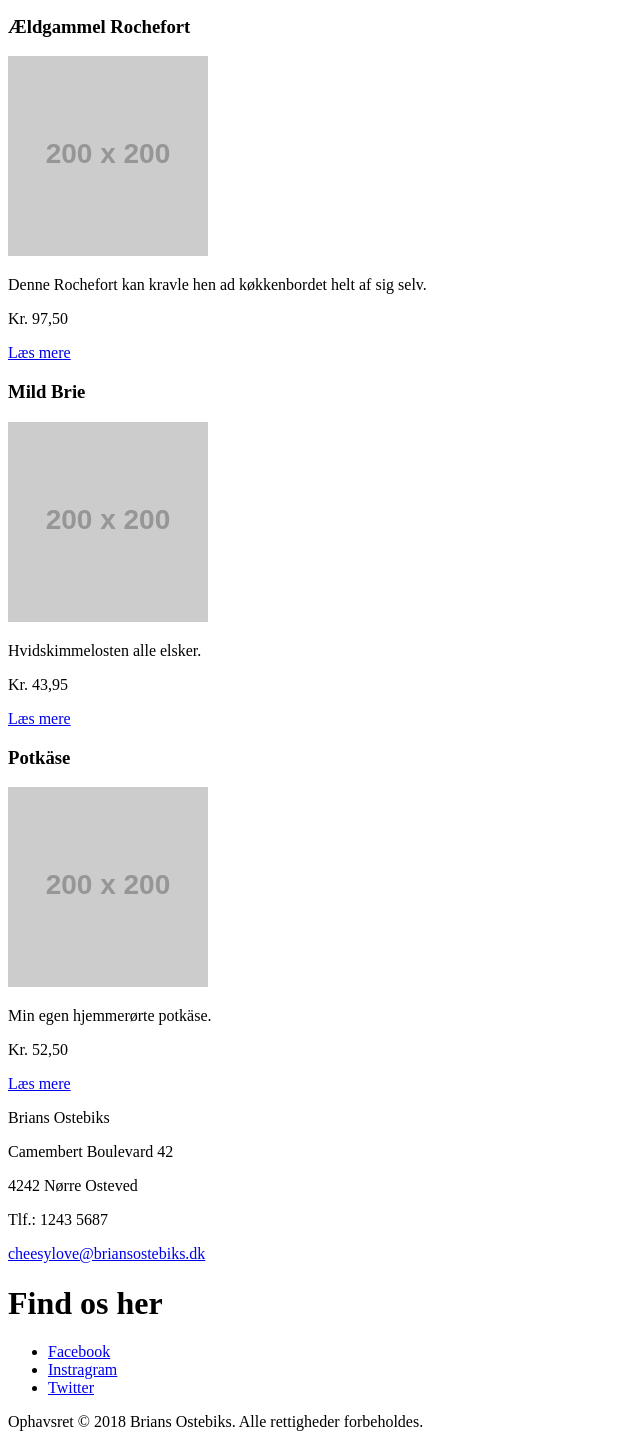
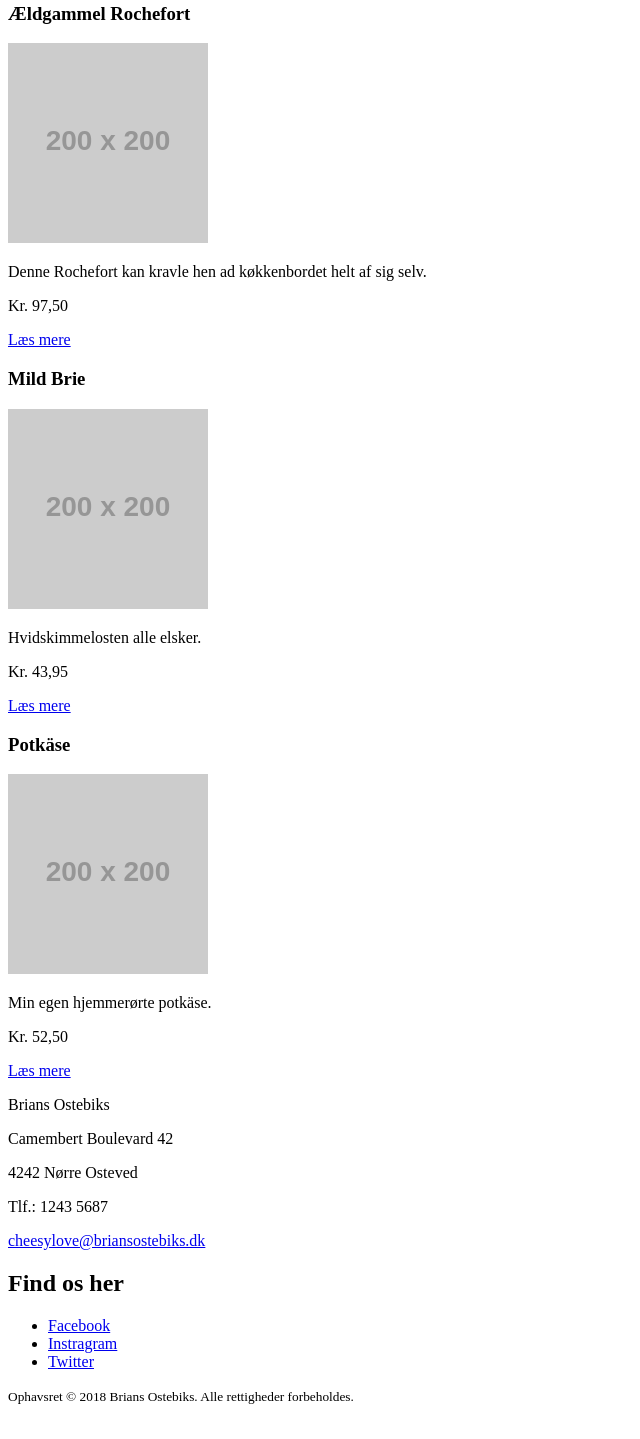
Before and after one commit to rts-cmk-wu09/bootcamp-html-3-MATHIAS1140, a plain HTML site: page index.html in a window 1280 px wide. Shown: the part 266-1705 px from the top of the page, without its empty margins (0-640 px from the left). After the commit the page ends 1679 px from the top, so only its background shows below. Drawn offline with Linux system fonts and the light colour scheme; placeholder pictures from the web are drawn by us.

Commit message:
add footer

```diff
--- a/index.html
+++ b/index.html
@@ -7,48 +7,48 @@
 	<title>Brians Ostebiks</title>
 </head>
 <body>
-	<div>
+	<header>
 		<a href="/">Brians Ostebiks</a>
 		<input type="button" value="Menu">
-		<div>
+		<nav>
 			<ul>
 				<li><a href="#!">Forside</a></li>
 				<li><a href="#!">Produkter</a></li>
 				<li><a href="#!">Historie</a></li>
 				<li><a href="#!">Kontakt</a></li>
 			</ul>
-		</div>
-	</div>
+		</nav>
+	</header>
 
-	<div>
+	<section>
 		<h1>Brians Ostebiks</h1>
 		<p>Velkommen til min lille forretning. Her kan du købe alverdens oste til fornuftige priser. Jeg elsker ost, og derfor kan du være sikker på, at jeg kun har det allerbedste til dig.</p>
 
 		<h2>Særlige tilbud</h2>
-		<div>
+		<section>
 			<h3>Ældgammel Rochefort</h3>
 			<img src="https://via.placeholder.com/200x200">
 			<p>Denne Rochefort kan kravle hen ad køkkenbordet helt af sig selv.</p>
 			<p>Kr. 97,50</p>
 			<a href="#!/produkter/4432">Læs mere</a>
-		</div>
-		<div>
+		</section>
+		<section>
 			<h3>Mild Brie</h3>
 			<img src="https://via.placeholder.com/200x200">
 			<p>Hvidskimmelosten alle elsker.</p>
 			<p>Kr. 43,95</p>
 			<a href="#!/produkter/43329">Læs mere</a>
-		</div>
-		<div>
+		</section>
+		<section>
 			<h3>Potkäse</h3>
 			<img src="https://via.placeholder.com/200x200">
 			<p>Min egen hjemmerørte potkäse.</p>
 			<p>Kr. 52,50</p>
 			<a href="#!/produkter/2342">Læs mere</a>
-		</div>
-	</div>
+		</section>
+	</section>
 
-	<div>
+	<footer>
 		<div>
 			<p>Brians Ostebiks</p>
 			<p>Camembert Boulevard 42</p>
@@ -56,17 +56,17 @@
 			<p>Tlf.: 1243 5687</p>
 			<p><a href="mailto:cheesylove@briansostebiks.dk">cheesylove@briansostebiks.dk</a></p>
 		</div>
-		<div>
+		<section>
 			<h1>Find os her</h1>
 			<ul>
 				<li><a href="#!">Facebook</a></li>
 				<li><a href="#!">Instragram</a></li>
 				<li><a href="#!">Twitter</a></li>
 			</ul>
-		</div>
-		<div>
+		</section>
+		<small>
 			Ophavsret &copy; 2018 Brians Ostebiks. Alle rettigheder forbeholdes.
-		</div>
-	</div>
+		</small>
+	</footer>
 </body>
 </html>
```
